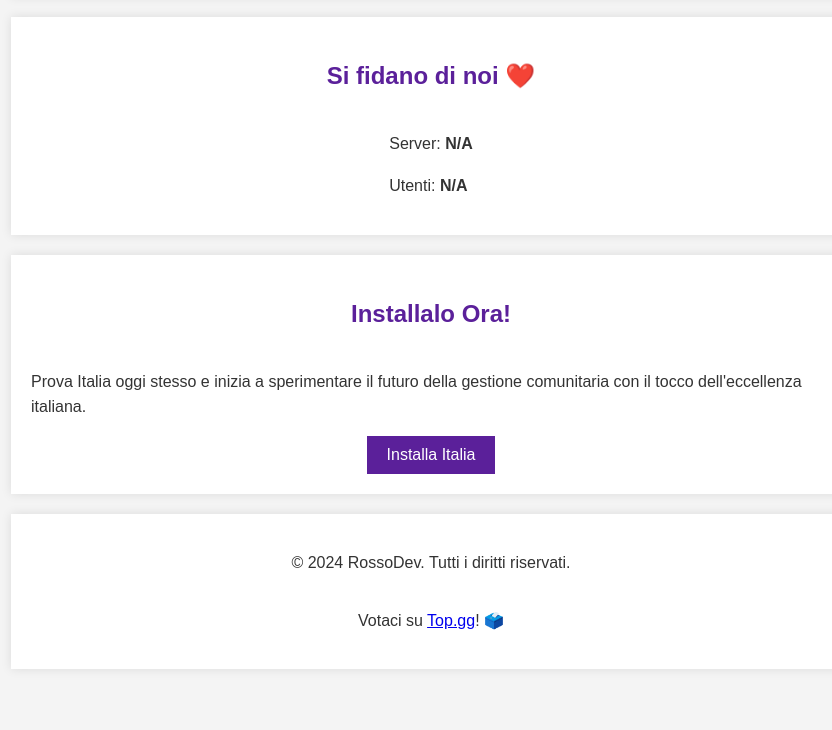
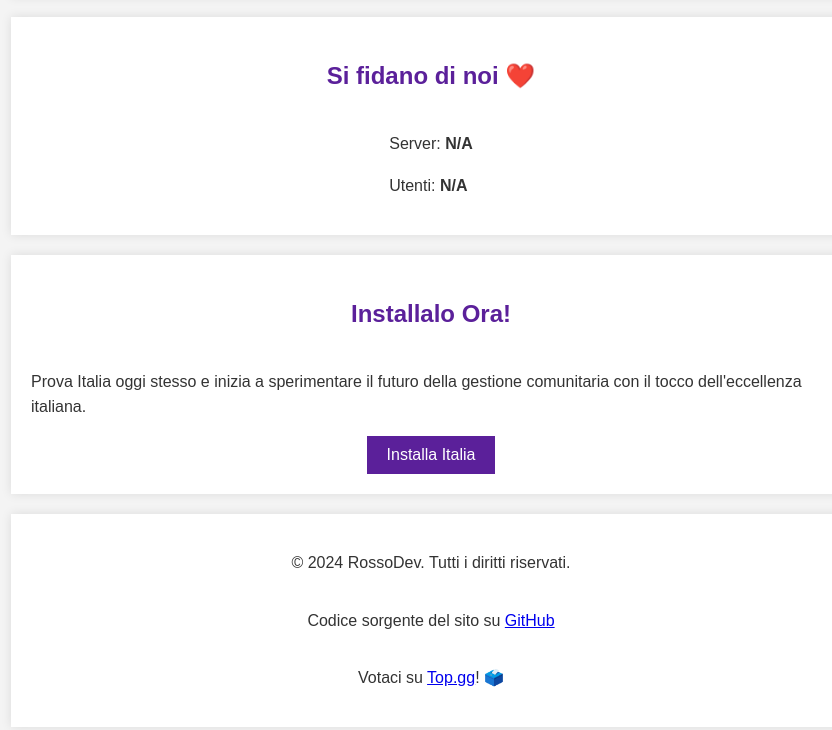
Before and after one commit to RossoDev/maintenance, a plain HTML site: page index.html in a window 1280 px wide. Shown: the part 4564-5294 px from the top of the page, without its empty margins (209-1041 px from the left). Before the commit the page ends 5253 px from the top, so only its background shows below. Drawn offline with Linux system fonts and the light colour scheme; no server answers.

Commit message:
Update index.html

```diff
--- a/index.html
+++ b/index.html
@@ -93,6 +93,7 @@
     </main>
     <footer>
         <p>&copy; 2024 RossoDev. Tutti i diritti riservati.</p>
+        <p>Codice sorgente del sito su <a href="https://github.com/RossoDev/botitalia/blob/main/index.html" target="_blank">GitHub</a></p>
         <p>Votaci su <a href="https://top.gg/bot/875744115772514345/vote" target="_blank">Top.gg</a>! 🗳️</p>
     </footer>
     <script src="js/script.js"></script>
```
